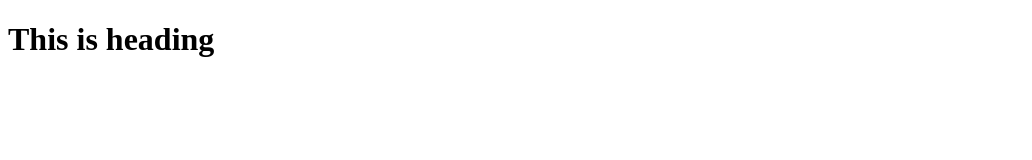
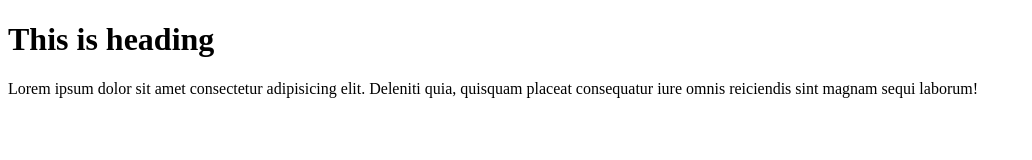
Before and after one commit to AliIsmayilov1/G-G-GitTest, a plain HTML site: page index.html in a window 1280 px wide. Shown: the whole page, without its empty margins (0-1032 px from the left). Drawn offline with Linux system fonts and the light colour scheme.

Commit message:
Paragraph created

```diff
--- a/index.html
+++ b/index.html
@@ -1,11 +1,16 @@
 <!DOCTYPE html>
 <html lang="en">
+
 <head>
     <meta charset="UTF-8">
     <meta name="viewport" content="width=device-width, initial-scale=1.0">
     <title>Document</title>
 </head>
+
 <body>
     <h1>This is heading</h1>
+    <p>Lorem ipsum dolor sit amet consectetur adipisicing elit. Deleniti quia, quisquam placeat consequatur iure omnis
+        reiciendis sint magnam sequi laborum!</p>
 </body>
+
 </html>
```
